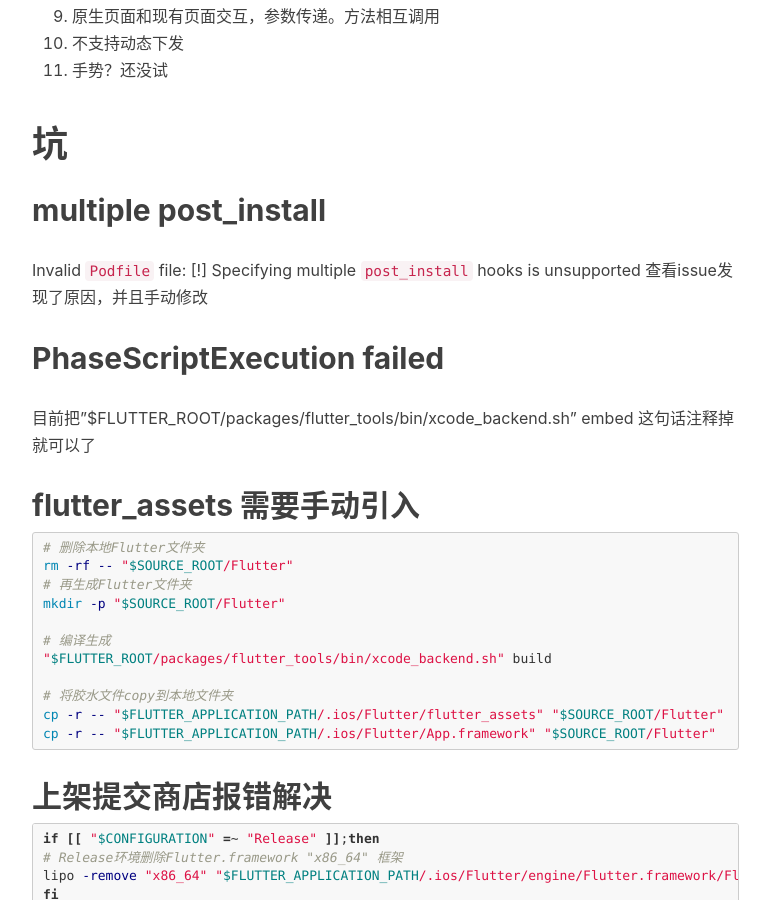
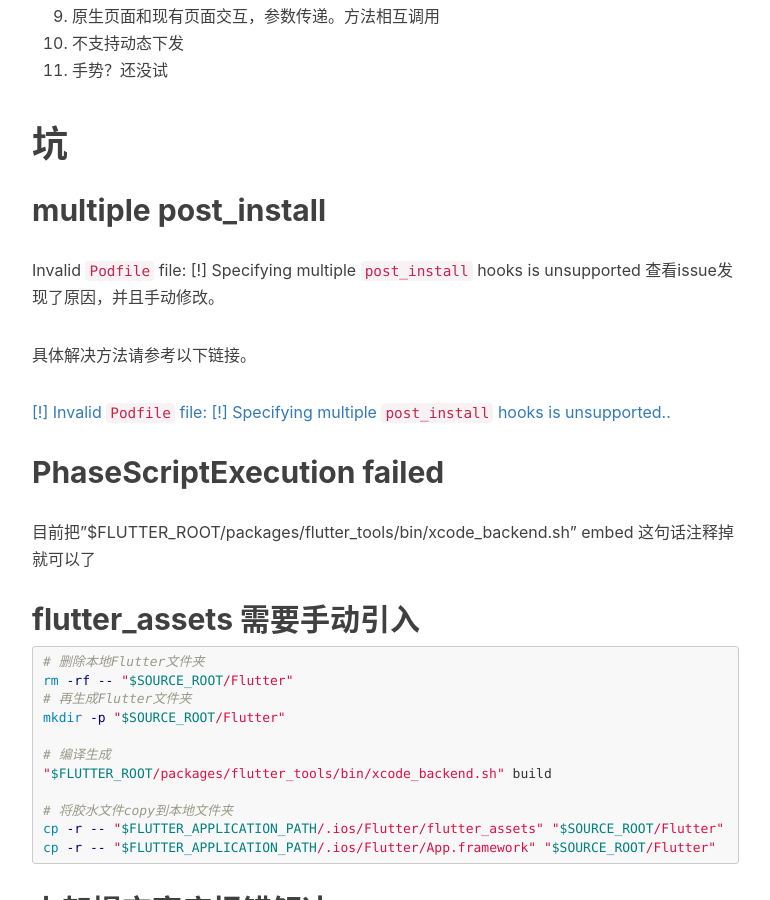
Before and after one commit to toolazytoname/toolazytoname.github.io, a Jekyll site: the page built from _posts/2019-02-14-flutter-Get-Started.markdown, in a window 1280 px wide and 900 px high, scrolled down 875 px. Shown: the whole window, without its empty margins (233-1003 px from the left). Built offline with Jekyll 4.4.1, drawn with Linux system fonts in a browser that asks for light colours; nearby versions of some CDN libraries; comment, search, counter and statistics services are not loaded.

Commit message:
edit flutter

```diff
--- a/_posts/2019-02-14-flutter-Get-Started.markdown
+++ b/_posts/2019-02-14-flutter-Get-Started.markdown
@@ -35,7 +35,11 @@ tags:
 
 ## multiple post_install
 Invalid `Podfile` file: [!] Specifying multiple `post_install` hooks is unsupported
-查看issue发现了原因，并且手动修改
+查看issue发现了原因，并且手动修改。
+
+具体解决方法请参考以下链接。
+
+[[!] Invalid `Podfile` file: [!] Specifying multiple `post_install` hooks is unsupported..](https://github.com/flutter/flutter/issues/26212)
 
 ## PhaseScriptExecution failed
 
```
